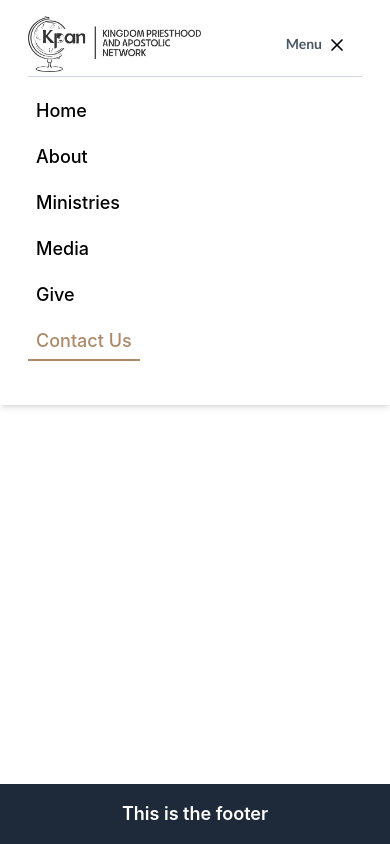
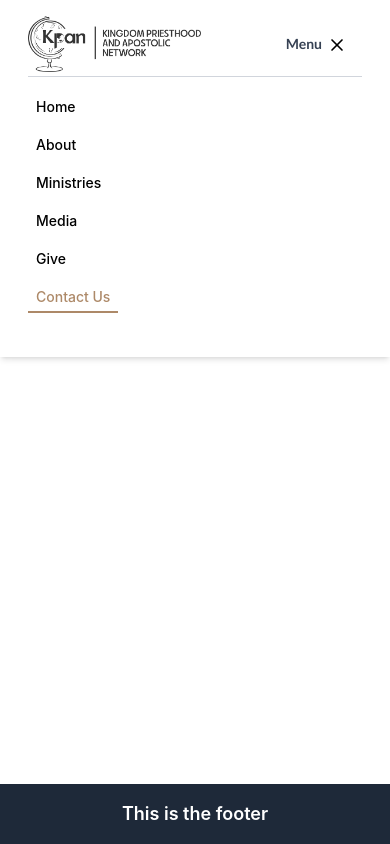
Before and after one commit to ShescoWebdev/KPAN_Ministries, a React (Vite) app in the folder frontend/: page /contact in a window 390 px wide. Both pictures are taken after a click on the button "Menu". Built offline with nearby package versions, Linux system fonts and the light colour scheme.

Commit message:
fix: update menu text color for improved visibility and adjust link text size for better readability

```diff
--- a/frontend/src/components/layout/Navbar.jsx
+++ b/frontend/src/components/layout/Navbar.jsx
@@ -79,7 +79,7 @@ export default function Navbar() {
               aria-expanded={isOpen}
               className="lg:hidden ml-auto flex items-center gap-2 sm:gap-2 flex-shrink-0 cursor-pointer"
             >
-              <h1 className="menu text-gray-600 text-sm sm:text-base md:text-lg lg:text-xl font-bold whitespace-nowrap">
+              <h1 className="menu text-gray-700 text-sm sm:text-base md:text-lg lg:text-xl font-bold whitespace-nowrap">
                 Menu
               </h1>
               <div className="relative w-8 h-3 flex-shrink-0">
@@ -114,7 +114,7 @@ export default function Navbar() {
                     end={link.path === '/'}
                     onClick={() => setIsOpen(false)}
                     className={({ isActive }) =>
-                      `block px-2 py-1 text-lg font-medium border-b-2 w-fit ${
+                      `block px-2 py-1 text-sm sm:text-base md:text-lg lg:text-xl font-medium border-b-2 w-fit ${
                         isActive
                           ? 'border-[#ad8968] text-[#ad8968]'
                           : 'border-transparent text-black hover:border-[#ad8968] hover:text-[#ad8968]'
```
